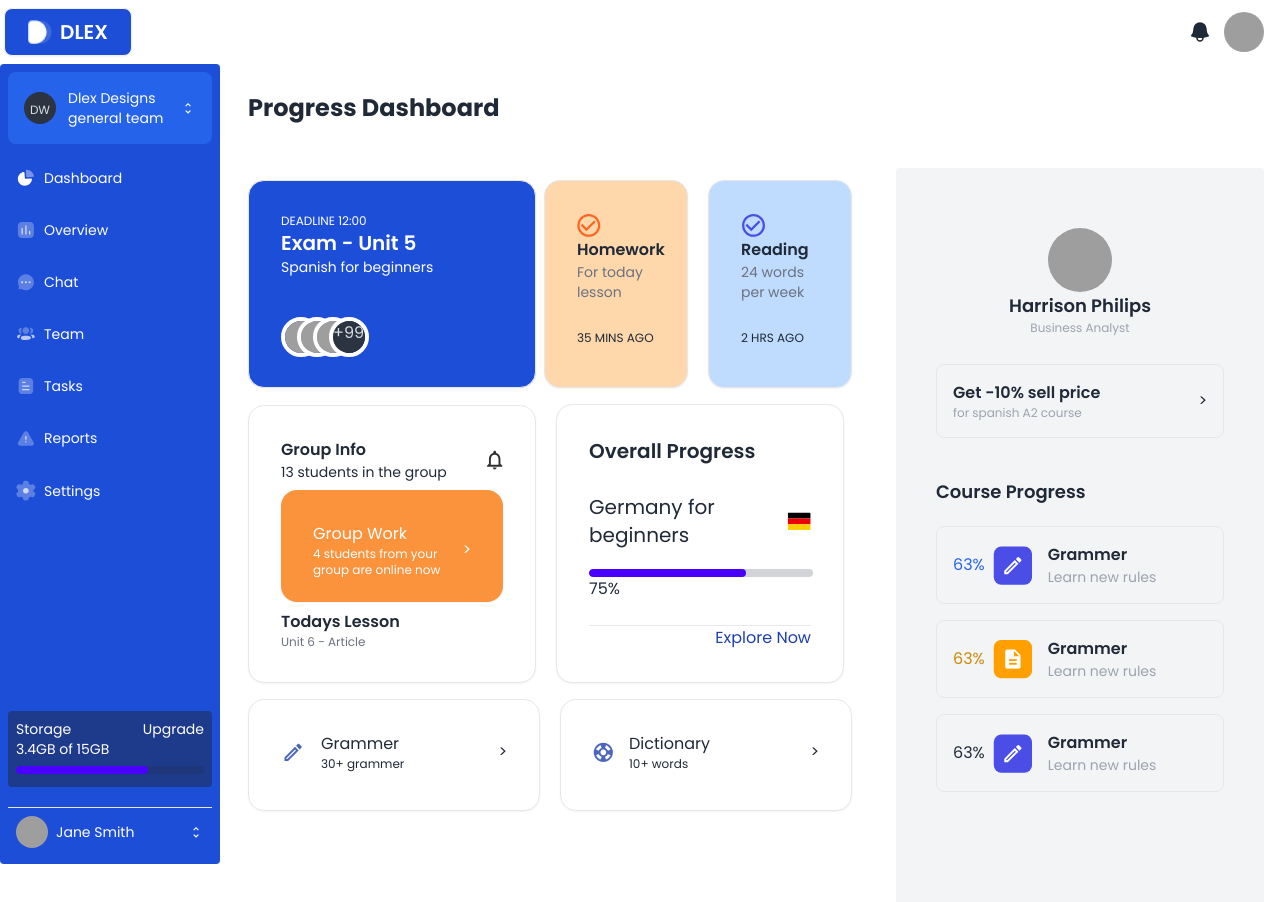
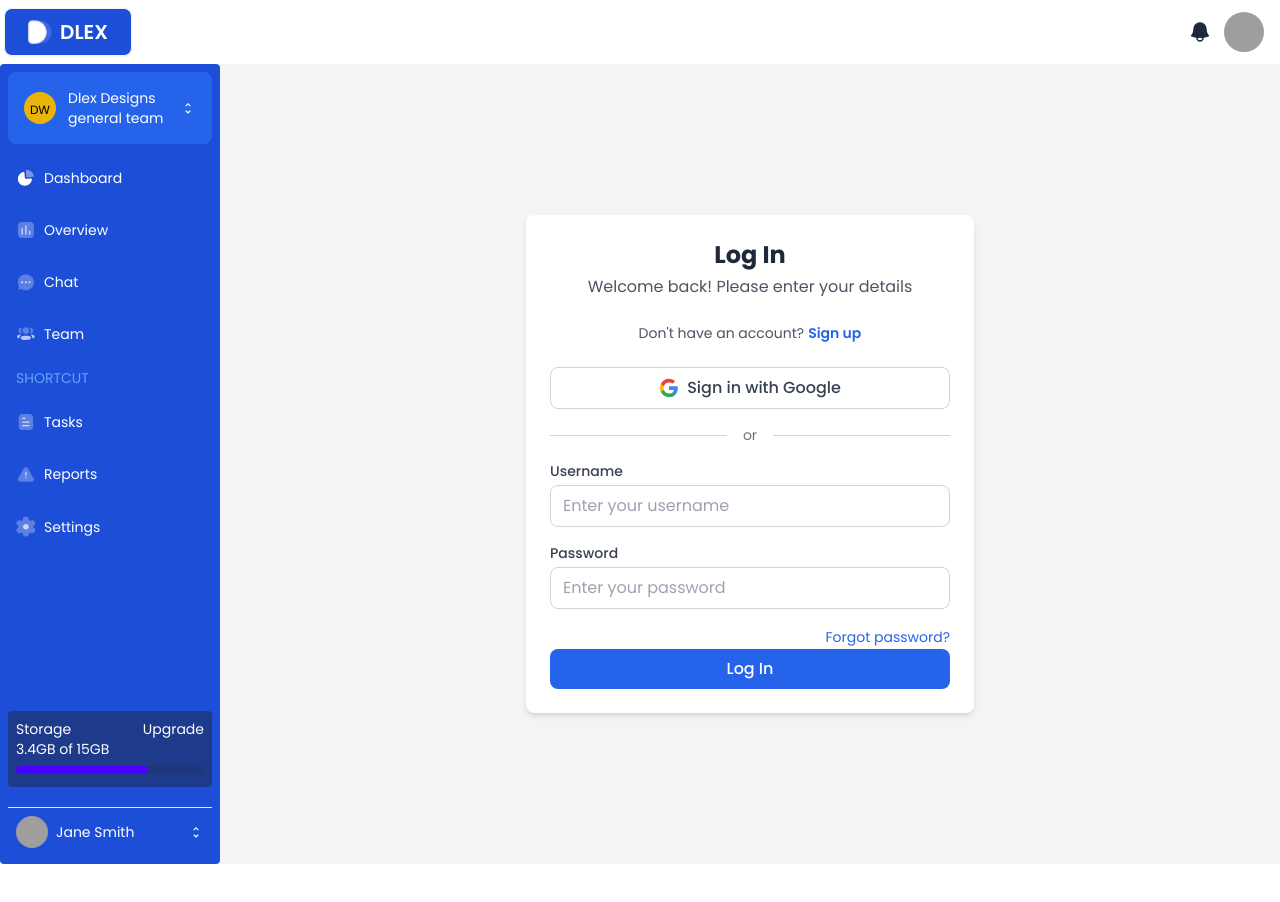
Before and after one commit to Saiyan619/technical-task-frontend, a React (Vite) app: page / in a window 1280 px wide. Shown: the top 902 px of the page. After the commit the page ends 864 px from the top, so only its background shows below. Built offline with nearby package versions, Linux system fonts and the light colour scheme; grey boxes are pictures that could not be loaded.

Commit message:
rebuilding dashboard

```diff
--- a/src/App.jsx
+++ b/src/App.jsx
@@ -3,6 +3,8 @@ import NavBar from "./NavBar";
 import Page from "./pages/Page";
 import Home from "./pages/home/Home";
 import Appointments from "./pages/appointments/Appointments";
+import SignUp from "./pages/AuthPages/SignUp";
+import Login from "./pages/AuthPages/Login";
 
 export default function App() {
   return (
@@ -10,8 +12,10 @@ export default function App() {
       <NavBar />
       <Routes>
         <Route path="/" element={<Page />}>
-          <Route index element={<Home />} />
+          <Route index element={<Login />} />
+          <Route path="Dashboard" element={<Home />} />
           <Route path="appointments" element={<Appointments />} />
+          <Route path="Login" element={<Login />} />
         </Route>
       </Routes>
     </Router>
--- a/src/NavBar.jsx
+++ b/src/NavBar.jsx
@@ -1,4 +1,5 @@
 import React from "react";
+import { Link } from "react-router-dom";
 
 const NavBar = () => {
   return (
@@ -74,9 +75,11 @@ const NavBar = () => {
               <li>
                 <a>Settings</a>
               </li>
+              <Link to='/'>
               <li>
                 <a>Logout</a>
               </li>
+              </Link>
             </ul>
           </div>
 
--- /dev/null
+++ b/src/pages/AuthPages/Login.jsx
@@ -0,0 +1,98 @@
+import React from 'react';
+import { Link } from 'react-router-dom';
+
+const Login = () => {
+  return (
+    <div className="flex items-center justify-center min-h-screen bg-gray-100 p-4">
+      <div className="w-full max-w-md bg-white rounded-lg shadow-md p-6">
+        {/* Login Header */}
+        <div className="text-center mb-6">
+          <h1 className="text-2xl font-bold text-gray-800">Log In</h1>
+          <p className="text-gray-600 mt-1">Welcome back! Please enter your details</p>
+        </div>
+
+        {/* Signup Link */}
+        <div className="text-center mb-6">
+          <p className="text-sm text-gray-600">
+            Don't have an account?
+            <a href="#" className="text-blue-600 font-semibold ml-1 hover:text-blue-800">
+              Sign up
+            </a>
+          </p>
+        </div>
+
+        {/* Google Sign In Button */}
+        <button className="w-full flex items-center justify-center gap-2 border border-gray-300 rounded-lg py-2 px-4 mb-4 hover:bg-gray-50 transition-colors">
+          <svg className="w-5 h-5" viewBox="0 0 24 24">
+            <path d="M22.56 12.25c0-.78-.07-1.53-.2-2.25H12v4.26h5.92c-.26 1.37-1.04 2.53-2.21 3.31v2.77h3.57c2.08-1.92 3.28-4.74 3.28-8.09z"
+                  fill="#4285F4"/>
+            <path d="M12 23c2.97 0 5.46-.98 7.28-2.66l-3.57-2.77c-.98.66-2.23 1.06-3.71 1.06-2.86 0-5.29-1.93-6.16-4.53H2.18v2.84C3.99 20.53 7.7 23 12 23z"
+                  fill="#34A853"/>
+            <path d="M5.84 14.09c-.22-.66-.35-1.36-.35-2.09s.13-1.43.35-2.09V7.07H2.18C1.43 8.55 1 10.22 1 12s.43 3.45 1.18 4.93l2.85-2.22.81-.62z"
+                  fill="#FBBC05"/>
+            <path d="M12 5.38c1.62 0 3.06.56 4.21 1.64l3.15-3.15C17.45 2.09 14.97 1 12 1 7.7 1 3.99 3.47 2.18 7.07l3.66 2.84c.87-2.6 3.3-4.53 6.16-4.53z"
+                  fill="#EA4335"/>
+          </svg>
+          <span className="text-gray-700 font-medium">Sign in with Google</span>
+        </button>
+
+        {/* Or Divider */}
+        <div className="flex items-center justify-center mb-4">
+          <div className="flex-1 h-px bg-gray-300"></div>
+          <div className="px-4 text-gray-500 text-sm">or</div>
+          <div className="flex-1 h-px bg-gray-300"></div>
+        </div>
+
+        {/* Login Form */}
+        <form className="space-y-4">
+          {/* Username Input */}
+          <div>
+            <label htmlFor="username" className="block text-sm font-medium text-gray-700 mb-1">
+              Username
+            </label>
+            <input
+              id="username"
+              name="username"
+              type="text"
+              className="w-full px-3 py-2 border border-gray-300 rounded-lg focus:outline-none focus:ring-2 focus:ring-blue-500"
+              placeholder="Enter your username"
+            />
+          </div>
+
+          {/* Password Input */}
+          <div>
+            <label htmlFor="password" className="block text-sm font-medium text-gray-700 mb-1">
+              Password
+            </label>
+            <input
+              id="password"
+              name="password"
+              type="password"
+              className="w-full px-3 py-2 border border-gray-300 rounded-lg focus:outline-none focus:ring-2 focus:ring-blue-500"
+              placeholder="Enter your password"
+            />
+          </div>
+
+          {/* Forgot Password Link */}
+          <div className="text-right">
+            <a href="#" className="text-sm text-blue-600 hover:text-blue-800">
+              Forgot password?
+            </a>
+          </div>
+
+          {/* Login Button */}
+                  <Link to='/Dashboard'>
+                  <button
+            type="submit"
+            className="w-full py-2 px-4 bg-blue-600 text-white font-medium rounded-lg hover:bg-blue-700 focus:outline-none focus:ring-2 focus:ring-blue-500 focus:ring-offset-2 transition-colors"
+          >
+            Log In
+                      </button>
+                  </Link>
+        </form>
+      </div>
+    </div>
+  );
+};
+
+export default Login;
--- /dev/null
+++ b/src/pages/AuthPages/SignUp.jsx
@@ -0,0 +1,9 @@
+import React from 'react'
+
+const SignUp = () => {
+  return (
+    <div>SignUp</div>
+  )
+}
+
+export default SignUp
--- a/src/pages/Page.jsx
+++ b/src/pages/Page.jsx
@@ -2,15 +2,18 @@ import React from "react";
 
 import { Link, Outlet } from "react-router-dom";
 
-const NavigationLinks = [
-  { title: "Dashboard", linkTo: "/", image: "./Graph.svg" },
+const NavigationLinks1 = [
+  { title: "Dashboard", linkTo: "/Dashboard", image: "./Graph.svg" },
   { title: "Overview", linkTo: "/appointments", image: "./Chart.svg" },
   { title: "Chat", linkTo: "/", image: "./Chat.svg" },
   { title: "Team", linkTo: "/", image: "./User.svg" },
+];
+
+const NavigationLinks2 = [
   { title: "Tasks", linkTo: "/", image: "./Document.svg" },
   { title: "Reports", linkTo: "/", image: "./Danger.svg" },
   { title: "Settings", linkTo: "/", image: "./Setting.svg" },
-];
+]
 
 const Page = () => {
   return (
@@ -36,12 +39,12 @@ const Page = () => {
 
                 <div className="flex items-center gap-3">
                 <div className="avatar avatar-placeholder">
-  <div className="bg-neutral text-neutral-content w-8 rounded-full">
-    <span className="text-xs flex justify-center mt-[10px]">DW</span>
+  <div className="bg-yellow-500 text-neutral-content w-8 rounded-full">
+    <span className="text-xs text-black flex justify-center mt-[10px]">DW</span>
   </div>
-</div>
+                  </div>
 
-                <div>
+                  <div>
                   <span>Dlex Designs</span>
                   <p>general team</p>
                 </div>
@@ -54,7 +57,7 @@ const Page = () => {
 
               </div>
 
-      {NavigationLinks.map((item) => {
+      {NavigationLinks1.map((item) => {
               return (
                 <Link className="mt-3" to={item.linkTo}>
                   <li className="">
@@ -67,6 +70,22 @@ const Page = () => {
                 </Link>
               );
             })}
+              <div className="ml-2 mt-4"><span className="text-blue-400">SHORTCUT</span></div>
+      {NavigationLinks2.map((item) => {
+              return (
+                <Link className="mt-3" to={item.linkTo}>
+                  <li className="">
+                    <div className="flex items-center p-2 flex-row mt-4">
+                      <img className="w-5" src={item.image} alt="" />
+
+                      <span>{item.title}</span>
+                    </div>
+                  </li>
+                </Link>
+              );
+            })}
+
+
             </div>
 
             <div>
```
